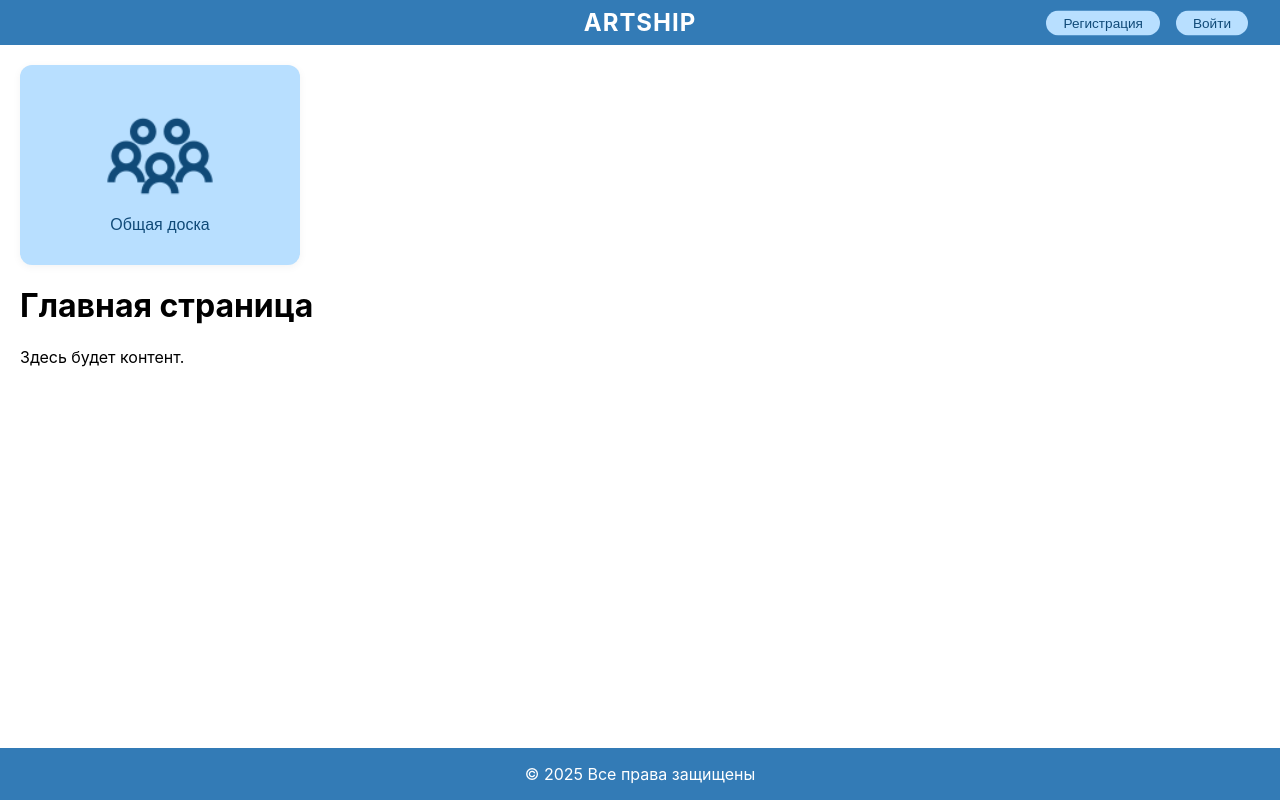
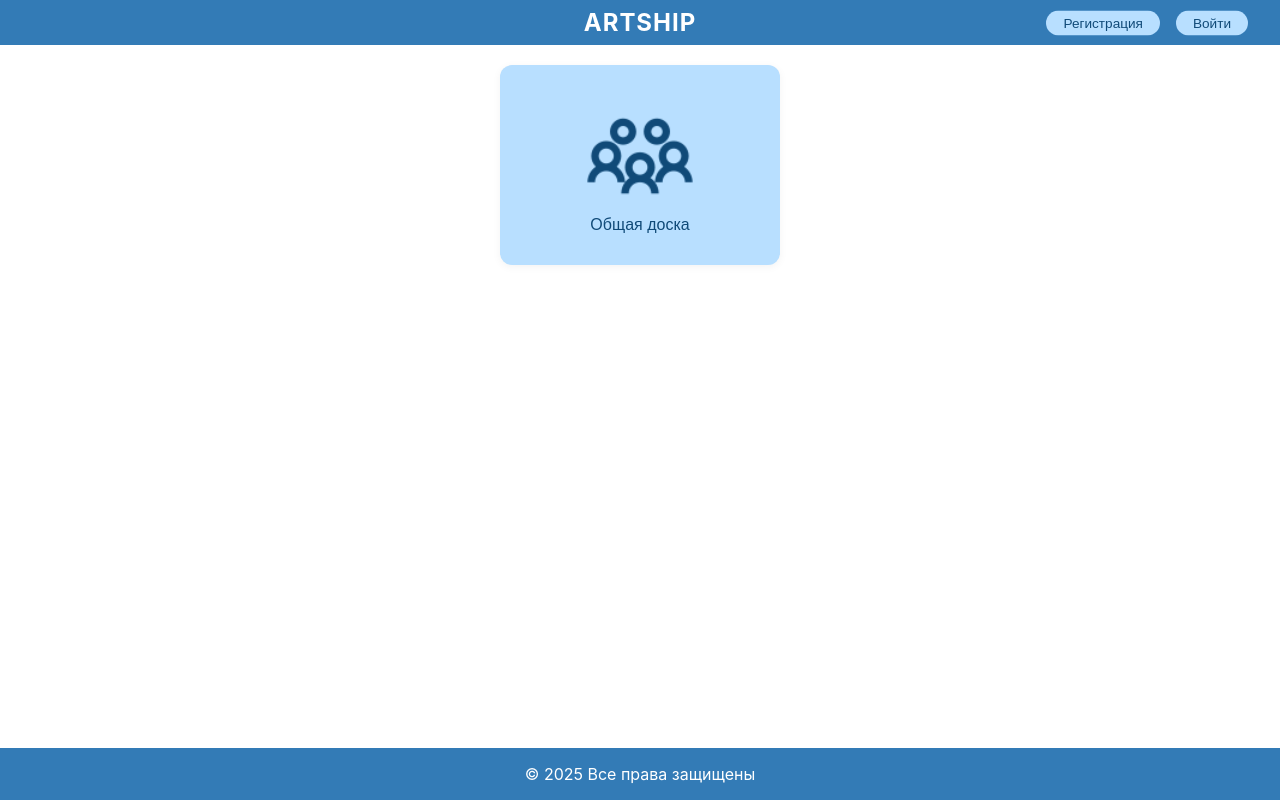
Before and after one commit to ArtShipCompany/social, a React (Create React App) app in the folder frontend/: page / in a window 1280 px wide. Built offline with nearby package versions, Linux system fonts and the light colour scheme.

Commit message:
a more convenient location for the boardscomponents (dev)

```diff
--- a/frontend/src/App.css
+++ b/frontend/src/App.css
@@ -7,4 +7,12 @@
 main {
   flex: 1;
   padding: 20px;
+  display: flex;
+  flex-direction: column;
+  align-items: center;
 }
+
+.boards {
+  display: flex;
+  flex-direction: row;
+}
--- a/frontend/src/App.tsx
+++ b/frontend/src/App.tsx
@@ -8,9 +8,9 @@ const App = () => {
     <div className="app">
       <Header />
       <main>
-        <CoopBoard />
-        <h1>Главная страница</h1>
-        <p>Здесь будет контент.</p>
+        <div className="boards">
+          <CoopBoard />
+        </div>
       </main>
       <Footer />
     </div>
```
